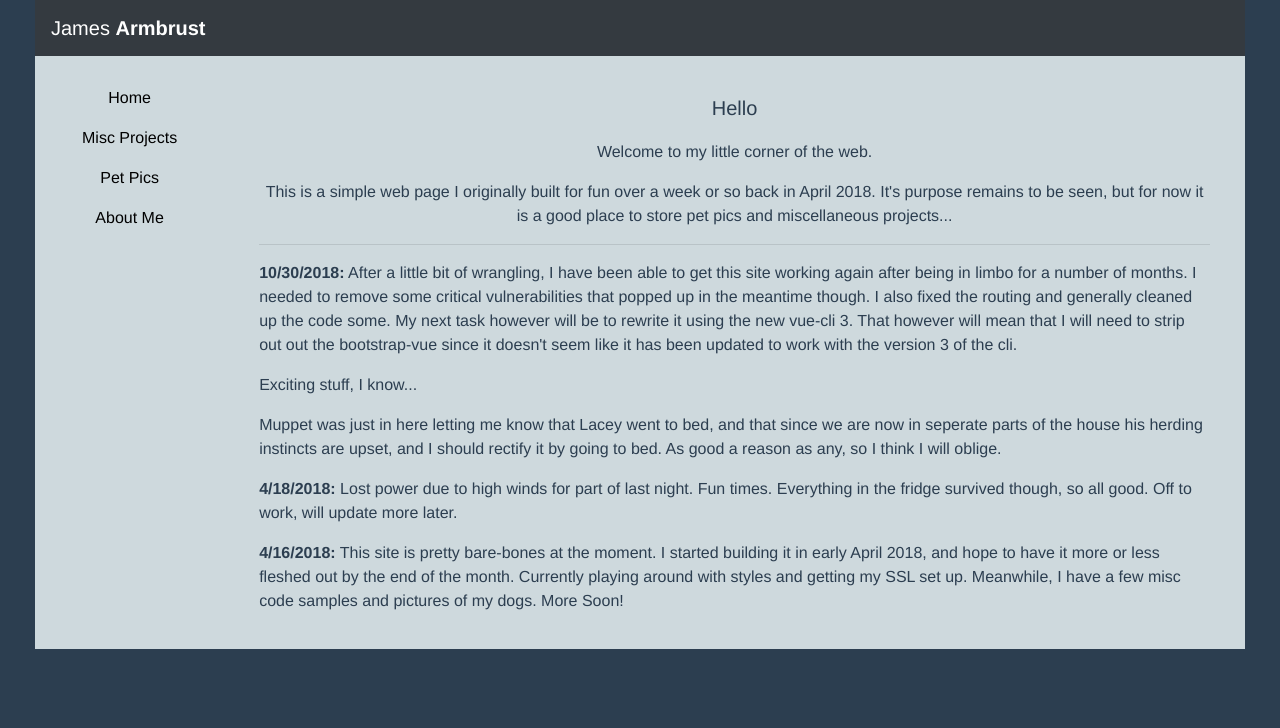
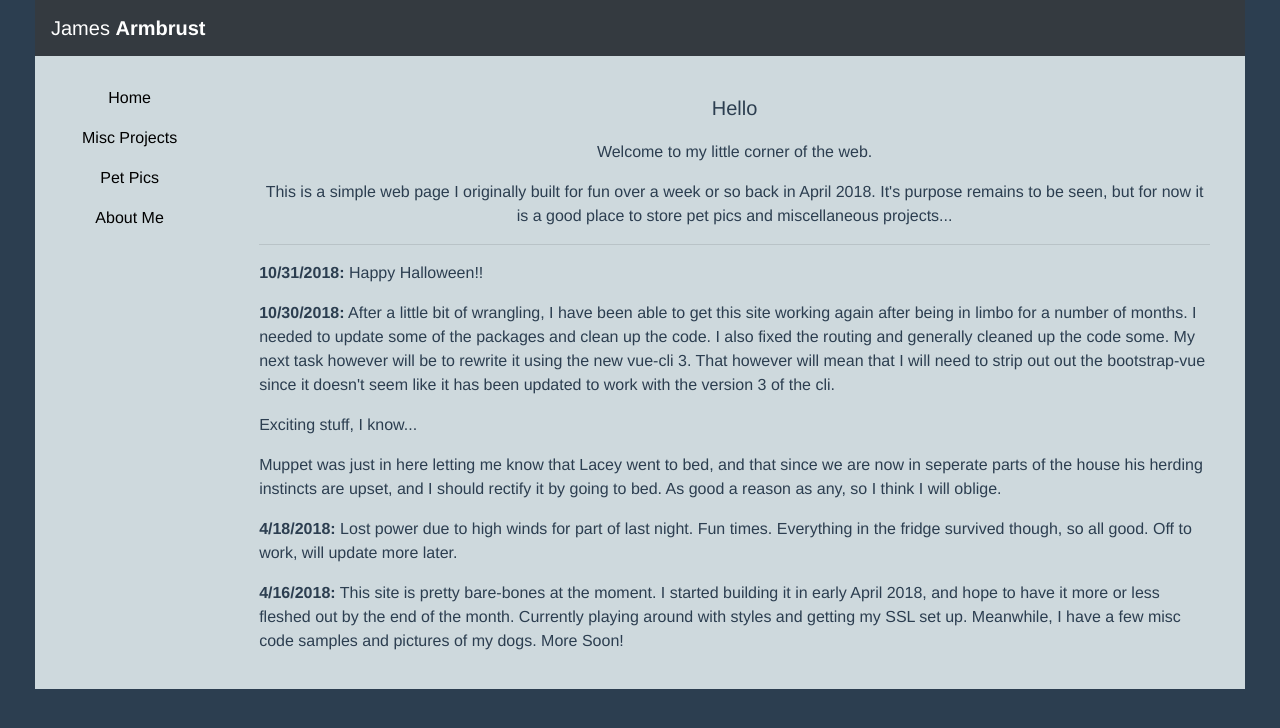
Before and after one commit to jarmbrust/homepage1, a Vue app: page /home in a window 1280 px wide. Shown: the top 728 px of the page. Built offline with nearby package versions, Linux system fonts and the light colour scheme.

Commit message:
minor update to blog

```diff
--- a/src/components/AboutMe.vue
+++ b/src/components/AboutMe.vue
@@ -1,6 +1,6 @@
 <template>
   <div class="aboutme-body">
-    <h1 class="heading">Talk'n about myself</h1>
+    <h1 class="heading">About Me</h1>
     <p>
       I'm originally from Minneapolis, and moved to sunny Colorado around nine years ago with my wife Lacey. Here
       we bought a house on the Front Range and adopted several animals.  I work for a fairly large company
--- a/src/components/HomePage.vue
+++ b/src/components/HomePage.vue
@@ -10,8 +10,11 @@
       </p>
       <hr>
       <p class="blog">
+        <span class="bold">10/31/2018:</span> Happy Halloween!!
+      </p>
+      <p class="blog">
         <span class="bold">10/30/2018:</span> After a little bit of wrangling, I have been able to get this site working again
-        after being in limbo for a number of months. I needed to remove some critical vulnerabilities that popped up in the meantime though.
+        after being in limbo for a number of months. I needed to update some of the packages and clean up the code.
         I also fixed the routing and generally cleaned up the code some. My next task however will be to rewrite it using the new vue-cli 3.
         That however will mean that I will need to strip out out the bootstrap-vue since it doesn't seem like it has been updated
         to work with the version 3 of the cli.
```
Also changed, not shown: 9 other files (tests, documents, lock files or other folders).
